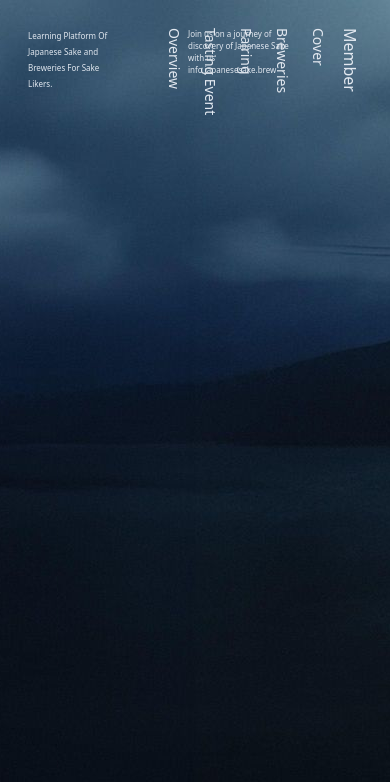
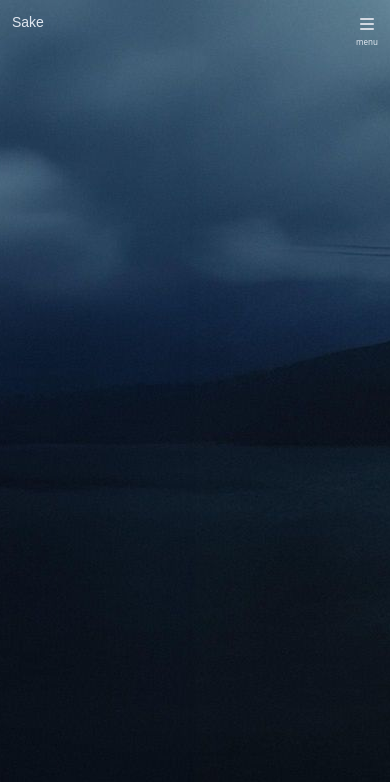
Before and after one commit to Ayumu1995/japanese-sake-website, a website: page index.html in a window 390 px wide. Drawn offline with nearby package versions, Linux system fonts and the light colour scheme; files that its build step writes are made by us from their sources; a web font is replaced by a local one.

Commit message:
Create nav for mobile view

```diff
--- a/index.html
+++ b/index.html
@@ -3,46 +3,63 @@
   <head>
     <meta charset="UTF-8" />
     <meta name="viewport" content="width=device-width, initial-scale=1.0" />
-    <title>Tailwind CSS Example</title>
+    <title>Sake</title>
     <link href="./dist/output.css" rel="stylesheet" />
-    <!-- <link href="./styles/main.css" rel="stylesheet" /> -->
+    <link rel="preconnect" href="https://fonts.googleapis.com" />
+    <link rel="preconnect" href="https://fonts.gstatic.com" crossorigin />
+    <link
+      href="https://fonts.googleapis.com/css2?family=Tsukimi+Rounded&display=swap"
+      rel="stylesheet"
+    />
+    <script src="https://kit.fontawesome.com/5494693291.js" crossorigin="anonymous"></script>
   </head>
   <body>
     <div class="w-auto h-dvh bg-[url('../assets/__loop.jpg')] bg-repeat-x animate-scroll"></div>
     <header class="fixed top-0 w-full text-slate-200">
-      <nav class="w-full flex justify-between p-7">
-        <p class="w-[80px] text-xxs/4 text-slate-200">
+      <nav class="w-full flex justify-between p-3 tablet:p-7">
+        <!-- contents for mobile -->
+        <p class="tablet:hidden w-[80px] text-sm text-slate-200 font-tsukimi">Sake</p>
+
+        <div class="tablet:hidden flex-col justify-items-center">
+          <i class="fa-solid fa-bars mx-auto" style="color: #d2d8e1"></i>
+          <p class="text-xxs">menu</p>
+        </div>
+
+        <!-- contents for tablet and desktop -->
+        <p class="hidden tablet:block w-[80px] text-xxs/4 text-slate-200">
           Learning Platform Of Japanese Sake and Breweries For Sake Likers.
         </p>
-        <div class="flex justify-between absolute left-[40%]">
+        <div class="hidden tablet:flex justify-between absolute left-[40%]">
           <div class="flex justify-start me-20">
             <h2>
-              <a href="#" class="px-2 writing-vertical text-slate-200 text-sm font-light"
+              <a href="#" class="px-2 writing-vertical text-slate-200 text-base font-light"
                 >Overview</a
               >
             </h2>
             <h2>
-              <a href="#" class="px-2 writing-vertical text-slate-200 text-sm font-light"
+              <a href="#" class="px-2 writing-vertical text-slate-200 text-base font-light"
                 >Tasting Event</a
               >
             </h2>
             <h2>
-              <a href="#" class="px-2 writing-vertical text-slate-200 text-sm font-light"
+              <a href="#" class="px-2 writing-vertical text-slate-200 text-base font-light"
                 >Pairing</a
               >
             </h2>
             <h2>
-              <a href="#" class="px-2 writing-vertical text-slate-200 text-sm font-light"
+              <a href="#" class="px-2 writing-vertical text-slate-200 text-base font-light"
                 >Breweries</a
               >
             </h2>
             <h2>
-              <a href="#" class="px-2 writing-vertical text-slate-200 text-sm font-light">Cover</a>
+              <a href="#" class="px-2 writing-vertical text-slate-200 text-base font-light"
+                >Cover</a
+              >
             </h2>
           </div>
           <h3 class="writing-vertical text-slate-200 font-light">Contents</h3>
         </div>
-        <div class="flex justify-between">
+        <div class="hidden tablet:flex justify-between">
           <p class="w-[110px] text-xxs/3 me-10 text-slate-200">
             Join us on a journey of discovery of Japanese Sake with us <br />
             info japanesesake.brew
--- a/tailwind.config.js
+++ b/tailwind.config.js
@@ -2,14 +2,25 @@
 module.exports = {
   content: ["./*.{html,js}"],
   theme: {
+    screens: {
+      mobile: "480px", // new mobile breakpoint
+      tablet: "820px", // for tablet
+      desktop: "1024px", // for desktop
+    },
+
     extend: {
       fontSize: {
         xxs: "8px",
       },
 
+      fontFamily: {
+        tsukimi: ["Tsukimi Rounded", "sans-serif"], // Google Fonts
+      },
+
       animation: {
         scroll: "bgscroll 300s linear infinite",
       },
+
       keyframes: {
         bgscroll: {
           "0%": { backgroundPosition: "0 0" },
```
